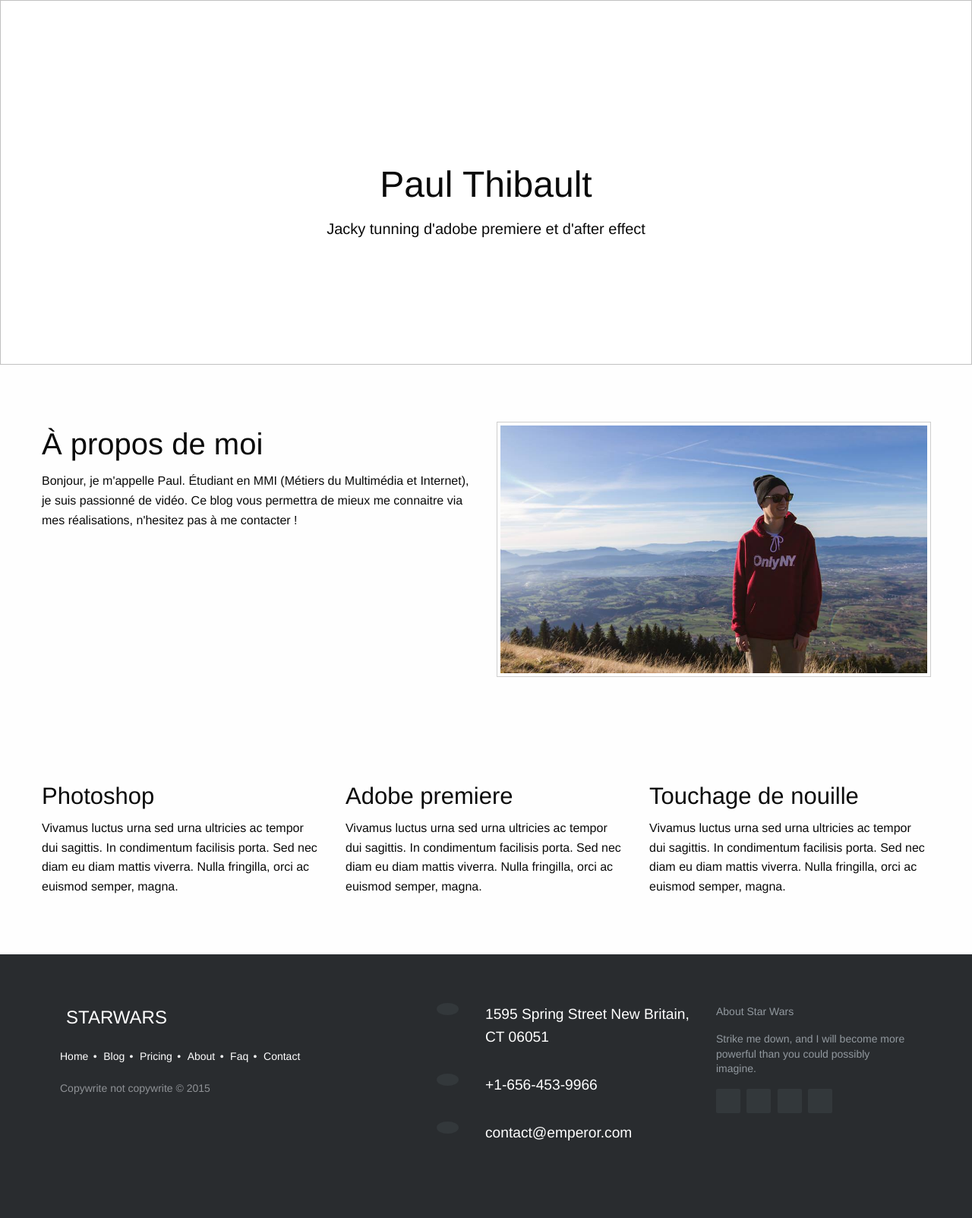
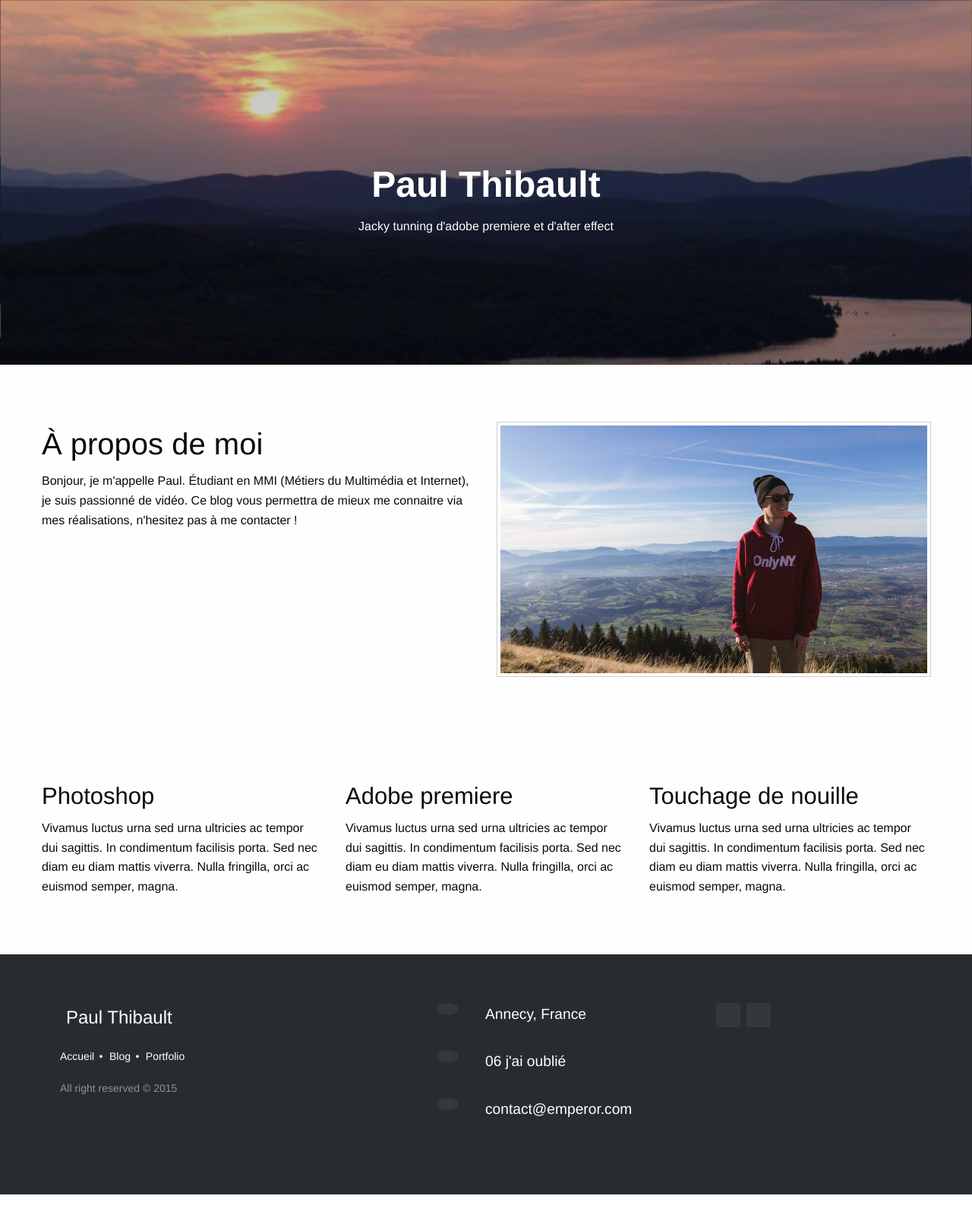
Before and after one commit to ColinPeyrat/portfolio-paul, a PHP site: page / in a window 1280 px wide. Shown: the part 54-1657 px from the top of the page at 76% size. After the commit the page ends 1626 px from the top, so only its background shows below. Run offline with PHP 8.4, Linux system fonts and the light colour scheme; some libraries are stand-ins or nearby versions.

Commit message:
correcting footer and add backgroud

```diff
--- a/css/style.css
+++ b/css/style.css
@@ -1,8 +1,7 @@
+@import url(https://fonts.googleapis.com/css?family=Montserrat);
+
 .gris {
  opacity: 0.5;
-}
-.titre{
- font-weight : bold;
 }
 
 .intitule{
@@ -12,12 +11,18 @@ img{
  float : left;
 }
 #bg{
- height: 60vh;
- background-size: cover;
- background-attachment: fixed;
+  height: 60vh;
+  background: linear-gradient(rgba(0,0,0,0.2),rgba(0,0,0,0.2)), url("../img/lake.jpg");
+  background-position: center center;
+  background-size: cover;
+  background-attachment: fixed;
 }
 #me{
+ color:#fff;
  margin-top:20vh;
+}
+#me .title{
+  font-weight: 900;
 }
 .wrapper{
  padding-top: 60px;
@@ -104,6 +109,8 @@ img{
 
 .logo {
  color: #fff;
- font-size: 1.5rem; }
+ font-size: 1.5rem;
+}
 .logo i {
- margin-right: 0.5rem; }
+ margin-right: 0.5rem;
+}
--- a/index.php
+++ b/index.php
@@ -29,8 +29,8 @@ mysqli_close($CONNEXION);
 
     <div class="callout large" id="bg">
         <div class="row column text-center" id="me">
-            <h1>Paul Thibault</h1>
-            <p class="lead">Jacky tunning d'adobe premiere et d'after effect</p>
+            <h1 class="title">Paul Thibault</h1>
+            <p class="description">Jacky tunning d'adobe premiere et d'after effect</p>
 <!--            <a href="#" class="button large">Learn More</a>-->
 <!--            <a href="#" class="button large hollow">Learn Less</a>-->
         </div>
@@ -106,32 +106,25 @@ mysqli_close($CONNEXION);
     <footer class="footer">
         <div class="row">
             <div class="small-12 medium-6 large-5 columns">
-                <p class="logo"><i class="fi-shield"></i> STARWARS</p>
+                <p class="logo"><i class="fi-shield"></i> Paul Thibault</p>
                 <p class="footer-links">
-                    <a href="#">Home</a>
+                    <a href="#">Accueil</a>
                     <a href="#">Blog</a>
-                    <a href="#">Pricing</a>
-                    <a href="#">About</a>
-                    <a href="#">Faq</a>
-                    <a href="#">Contact</a>
+                    <a href="#">Portfolio</a>
                 </p>
-                <p class="copywrite">Copywrite not copywrite © 2015</p>
+                <p class="copywrite">All right reserved © 2015</p>
             </div>
             <div class="small-12 medium-6 large-4 columns">
                 <ul class="contact">
-                    <li><p><i class="fi-marker"></i>1595 Spring Street New Britain, CT 06051</p></li>
-                    <li><p><i class="fi-telephone"></i>+1-656-453-9966</p></li>
+                    <li><p><i class="fi-marker"></i>Annecy, France</p></li>
+                    <li><p><i class="fi-telephone"></i>06 j'ai oublié</p></li>
                     <li><p><i class="fi-mail"></i>contact@emperor.com</p></li>
                 </ul>
             </div>
             <div class="small-12 medium-12 large-3 columns">
-                <p class="about">About Star Wars</p>
-                <p class="about subheader">Strike me down, and I will become more powerful than you could possibly imagine.</p>
                 <ul class="inline-list social">
-                    <a href="#"><i class="fi-social-facebook"></i></a>
-                    <a href="#"><i class="fi-social-twitter"></i></a>
-                    <a href="#"><i class="fi-social-linkedin"></i></a>
-                    <a href="#"><i class="fi-social-github"></i></a>
+                    <a href="https://www.facebook.com/paulothibault"><i class="fi-social-facebook"></i></a>
+                    <a href="https://twitter.com/paul_thib"><i class="fi-social-twitter"></i></a>
                 </ul>
             </div>
         </div>
```
Also changed, not shown: img/lake.jpg (added), img/night.jpg (added), img/squirel.jpg (added), img/sunset.jpg (added).
